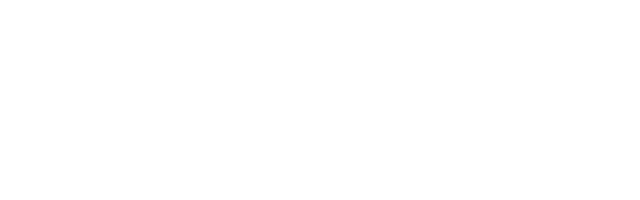
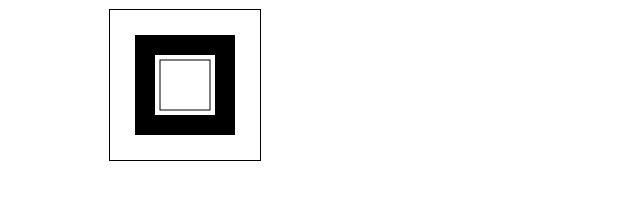
Before and after one commit to Millwr1ght/wdd-wanderer, a website built with Vite: page src/index.html in a window 1280 px wide. Shown: the whole page, without its empty margins (0-640 px from the left). Built offline with nearby package versions, Linux system fonts and the light colour scheme.

Commit message:
lint format etc

```diff
--- a/src/css/style.css
+++ b/src/css/style.css
@@ -1,8 +1,8 @@
 :root {
-    --primary--color: #ffffff;
-    --secondary-color: #ffffff;
-    --tertiary-color: #ffffff;
-    --dark-grey: #d0d0d0;
+    --primary--color: #287f9e;
+    --secondary-color: #503b9d;
+    --tertiary-color: #6cb62c;
+    --dark-grey: #313131;
 
     --font-base: 18px;
     --small-font: 0.8em;
@@ -14,7 +14,8 @@
 }
 
 body {
-    margin: 0;
+    max-width: 1080px;
+    margin: auto;
     font-family: var(--font-body);
     font-size: var(--font-base);
     color: var(--dark-grey);
@@ -23,3 +24,39 @@ body {
 img {
     max-width: 100%;
 }
+
+header {
+    display: flex;
+    justify-content: space-between;
+    padding: 0 10px;
+}
+
+footer {
+    font-size: var(--small-font);
+    padding: 1em;
+}
+
+canvas {
+    border: 1px solid black;
+}
+
+/* sections */
+.arcade {
+    display: flex;
+    align-items: center;
+    justify-content: space-between;
+    padding: 0.5em;
+}
+
+/* special classes */
+.divider {
+    border-bottom: 2px solid var(--primary-color);
+}
+
+.hidden {
+    display: none;
+}
+
+.highlight {
+    color: var(--tertiary-color);
+}
--- a/src/index.html
+++ b/src/index.html
@@ -9,9 +9,16 @@
     </head>
 
     <body>
-        <header id="main-header"></header>
+        <header class="divider" id="main-header"></header>
         <nav></nav>
-        <main></main>
+        <main class="divider">
+            <section class="arcade">
+                <canvas id="tutorial" width="150" height="150">
+                    <!-- accessibility -->
+                    game renders in this element
+                </canvas>
+            </section>
+        </main>
         <footer id="main-footer"></footer>
     </body>
 </html>
--- /dev/null
+++ b/src/js/Canvas.mjs
@@ -0,0 +1,15 @@
+import { qs } from "./utils.js"
+
+export function draw(selector) {
+    const canvas = qs(selector);
+
+    if(canvas.getContext) {
+        const ctx = canvas.getContext("2d");
+
+        ctx.fillRect(25, 25, 100, 100);
+        ctx.clearRect(45, 45, 60, 60);
+        ctx.strokeRect(50, 50, 50, 50);
+    } else {
+        //drawing is unsupported, thus
+    }
+};
--- /dev/null
+++ b/src/js/admin.js
@@ -0,0 +1 @@
+//sth here
--- a/src/js/main.js
+++ b/src/js/main.js
@@ -1 +1,4 @@
-//stuff here eventually
+import { draw } from "./Canvas.mjs";
+import { qs } from "./utils";
+
+qs("body").onload = draw("#tutorial");
--- a/src/js/utils.js
+++ b/src/js/utils.js
@@ -1,12 +1,12 @@
 export function qs(selector, parent = document) {
-  return parent.querySelector(selector);
+    return parent.querySelector(selector);
 }
 
 // retrieve data from localstorage
 export function getLocalStorage(key) {
-  return JSON.parse(localStorage.getItem(key));
+    return JSON.parse(localStorage.getItem(key));
 }
 // save data to local storage
 export function setLocalStorage(key, data) {
-  localStorage.setItem(key, JSON.stringify(data));
+    localStorage.setItem(key, JSON.stringify(data));
 }
```
Also changed, not shown: src/admin/index.html (+1 -1 lines), .eslintrc.json (added), package.json (indentation only), vite.config.js (indentation only), 1 other file.
